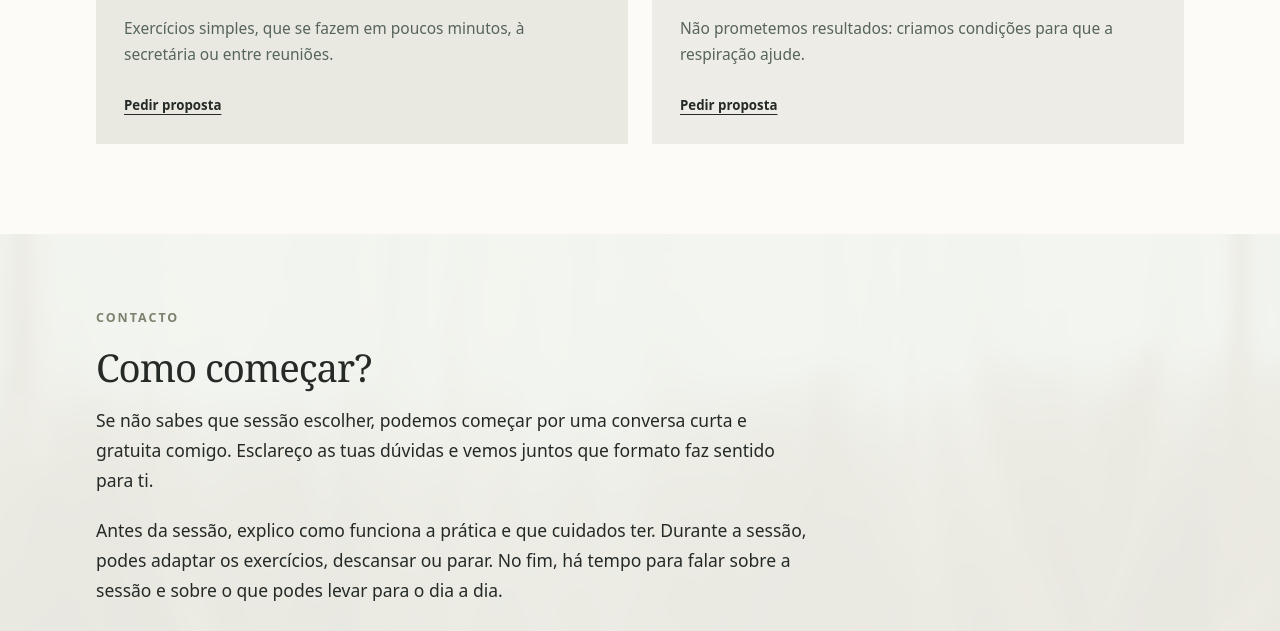
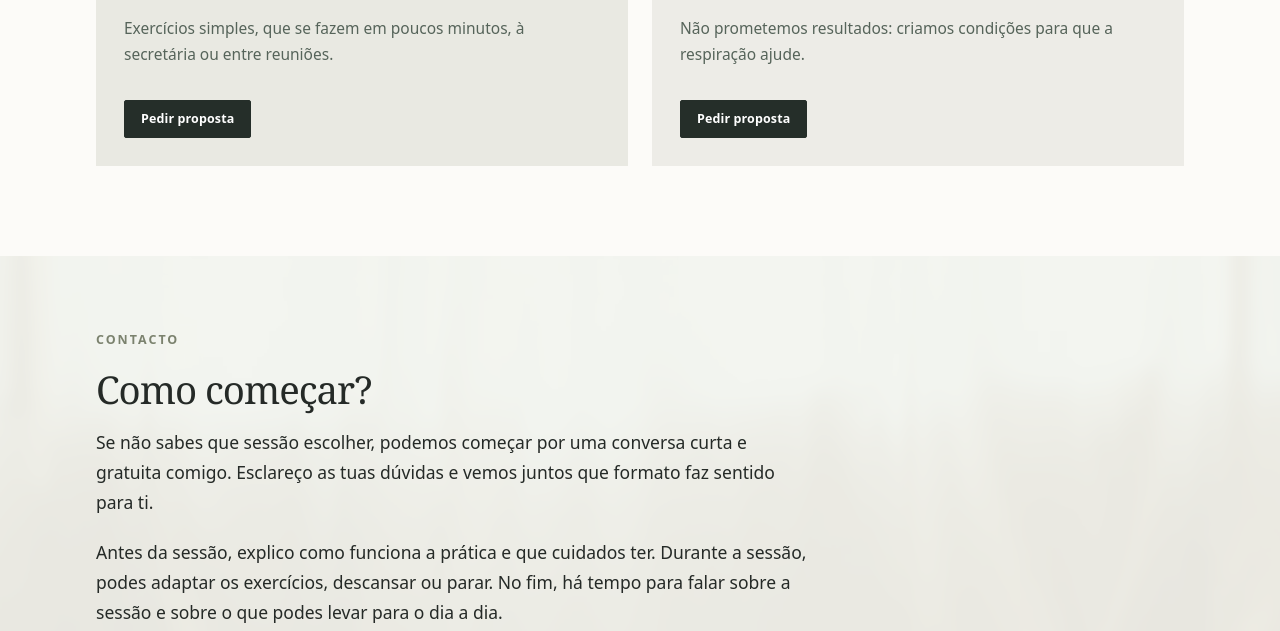
Before and after one commit to DomingosFrazao/ESSENCIA.SITE, a plain HTML site: page sessoes/index.html in a window 1280 px wide. Shown: the part 2844-3475 px from the top of the page. Drawn offline with Linux system fonts and the light colour scheme.

Commit message:
Sessões: Empresas e Desporto com botão Pedir proposta no mesmo estilo de Pedir informações, mais pequeno
Co-Authored-By: Claude Opus 5.5 <noreply@anthropic.com>
Claude-Session: https://claude.ai/code/session_016SUXdxTEa4QWDTjr2Ukgji

```diff
--- a/css/site.css
+++ b/css/site.css
@@ -324,3 +324,5 @@ p,.wide-prose p,.long-read p,.essence-section p,.card p,article p{text-align:lef
 .footer-news input[type=email]::placeholder{color:rgba(232,230,223,.55)}
 .footer-news .btn{padding:10px 16px;font-size:14px;min-height:0}
 .footer-news-note{font-size:12px;opacity:.75;margin-top:8px}
+/* botão dos cartões Empresas e Desporto: mesmo estilo, mais pequeno */
+.format-card .btn-card{align-self:flex-start;padding:9px 16px;min-height:38px;font-size:.78rem;margin-top:16px}
--- a/sessoes/index.html
+++ b/sessoes/index.html
@@ -14,8 +14,8 @@
 <section class="section"><div class="shell details"><div><div class="eyebrow" data-v07-text="47">Sessões individuais</div><h2 data-v07-text="48">Sessões à tua medida</h2><figure class="image-frame session-side"><img alt="Pessoa deitada num tapete numa sala clara, durante uma sessão individual" data-v07-img="6" decoding="async" loading="lazy" src="../assets/img/img-06.webp"/></figure></div><div class="wide-prose"><p data-v07-text="49">Começamos por perceber o que procuras e como estás. A partir daí, trabalhamos o que fizer sentido para ti: hábitos respiratórios, foco, resposta ao stress, consciência corporal ou a forma de lidar com as emoções.</p><p data-v07-text="50">O ritmo é o teu. Podes marcar uma sessão pontual ou continuar o trabalho, sem compromisso com um programa fechado.</p><div aria-label="Formatos disponíveis" class="format-chips"><span data-v07-text="51">Online · 60 min</span><span data-v07-text="52">Presencial · 60 min</span><span data-v07-text="53">Presencial · 90 min</span></div><p class="prices-by-request" data-v07-text="54">Condições e valores por contacto.</p><a class="btn mid-cta" data-v07-text="56" href="#contacto">Pedir informações</a></div></div></section>
 <section class="section soft"><div class="shell details"><div><div class="eyebrow" data-v07-text="57">Sessões de grupo</div><h2 data-v07-text="58">Respirar em grupo, ao teu ritmo</h2><figure class="image-frame session-side"><img alt="Grupo deitado na relva durante uma prática de respiração" data-v07-img="7" decoding="async" loading="lazy" src="../assets/img/img-07.webp"/></figure></div><div><p data-v07-text="59">Sessões presenciais que combinam respiração consciente, movimento e atenção ao corpo. Algumas são regulares; outras partem de um tema.</p><p data-v07-text="61">Cada sessão inclui a orientação da prática e, no fim, tempo para falar ou ficar em silêncio com o que sentiste. Não precisas de experiência anterior e só partilhas se quiseres.</p><div aria-label="Formatos de grupo" class="format-chips"><span data-v07-text="62">Sessões regulares</span><span data-v07-text="63">Sessões temáticas</span><span data-v07-text="64">Eventos de um dia</span></div><p data-v07-text="66">As sessões duram entre 2 e 3 horas. Os eventos de um dia têm uma sessão de manhã e outra à tarde. Datas, temas e locais são anunciados para cada sessão.</p><a class="btn mid-cta" data-v07-text="68" href="#contacto">Pedir informações</a></div></div></section>
 <section class="section"><div class="shell"><div class="eyebrow" data-v07-text="69">Organizações e equipas</div><h2 data-v07-text="70">Sessões para organizações e equipas</h2><div class="org-layout"><div><p data-v07-text="71">Sessões e workshops práticos de respiração consciente, a partir do que a ciência já sabe sobre respiração e sistema nervoso. Sem mitos e sem promessas.</p><p class="card-small" data-v07-text="72">Sessões de 2 a 3 horas ou programas à medida. Até 12 pessoas por sessão; grupos maiores por proposta.</p></div><div aria-label="Sessões para empresas e desporto" class="formats-grid">
-<article class="format-card"><figure class="card-photo"><img alt="Sala de formação com um grupo de pessoas" loading="lazy" decoding="async" src="../assets/img/empresas.webp"/></figure><span class="card-label">01</span><h3 data-v07-text="75">Empresas</h3><p data-v07-text="76">Perceber como a respiração muda com o stress e como a usar para regular o sistema nervoso no trabalho: antes de uma reunião difícil, numa fase de mais pressão ou para recuperar energia ao fim do dia.</p><p class="card-small" data-v07-text="77">Exercícios simples, que se fazem em poucos minutos, à secretária ou entre reuniões.</p><a class="text-link" href="#contacto">Pedir proposta</a></article>
-<article class="format-card"><figure class="card-photo"><img alt="Pessoa a correr junto ao mar ao pôr do sol" loading="lazy" decoding="async" src="../assets/img/desporto.webp"/></figure><span class="card-label">02</span><h3 data-v07-text="78">Desporto</h3><p data-v07-text="79">Para atletas, grupos de atletas e clubes: desmistificar a respiração no desporto e torná-la mais consciente, com base no que a investigação já mostra. Trabalhamos a respiração para apoiar o foco, a gestão da pressão competitiva e o desempenho.</p><p class="card-small" data-v07-text="80">Não prometemos resultados: criamos condições para que a respiração ajude.</p><a class="text-link" href="#contacto">Pedir proposta</a></article>
+<article class="format-card"><figure class="card-photo"><img alt="Sala de formação com um grupo de pessoas" loading="lazy" decoding="async" src="../assets/img/empresas.webp"/></figure><span class="card-label">01</span><h3 data-v07-text="75">Empresas</h3><p data-v07-text="76">Perceber como a respiração muda com o stress e como a usar para regular o sistema nervoso no trabalho: antes de uma reunião difícil, numa fase de mais pressão ou para recuperar energia ao fim do dia.</p><p class="card-small" data-v07-text="77">Exercícios simples, que se fazem em poucos minutos, à secretária ou entre reuniões.</p><a class="btn btn-card" href="#contacto">Pedir proposta</a></article>
+<article class="format-card"><figure class="card-photo"><img alt="Pessoa a correr junto ao mar ao pôr do sol" loading="lazy" decoding="async" src="../assets/img/desporto.webp"/></figure><span class="card-label">02</span><h3 data-v07-text="78">Desporto</h3><p data-v07-text="79">Para atletas, grupos de atletas e clubes: desmistificar a respiração no desporto e torná-la mais consciente, com base no que a investigação já mostra. Trabalhamos a respiração para apoiar o foco, a gestão da pressão competitiva e o desempenho.</p><p class="card-small" data-v07-text="80">Não prometemos resultados: criamos condições para que a respiração ajude.</p><a class="btn btn-card" href="#contacto">Pedir proposta</a></article>
 </div></div></div></section>
 
 </main>
```
